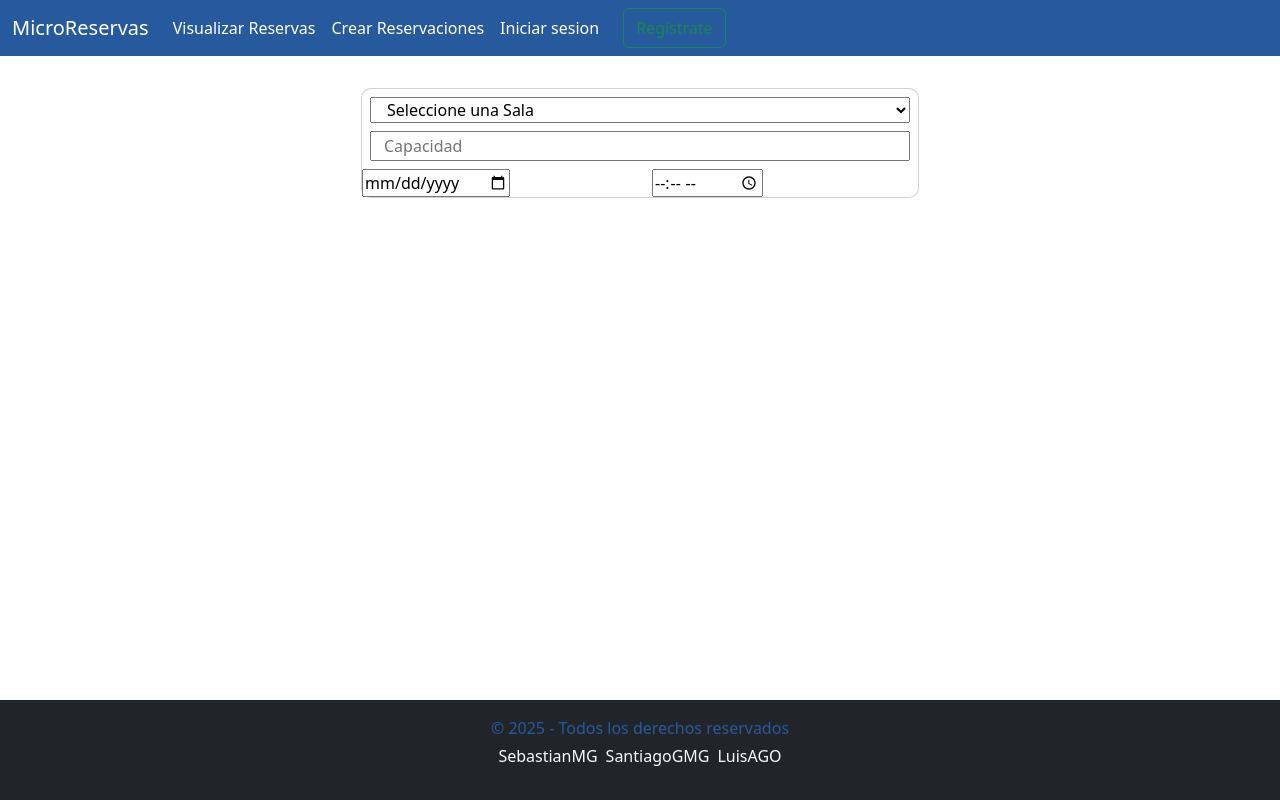
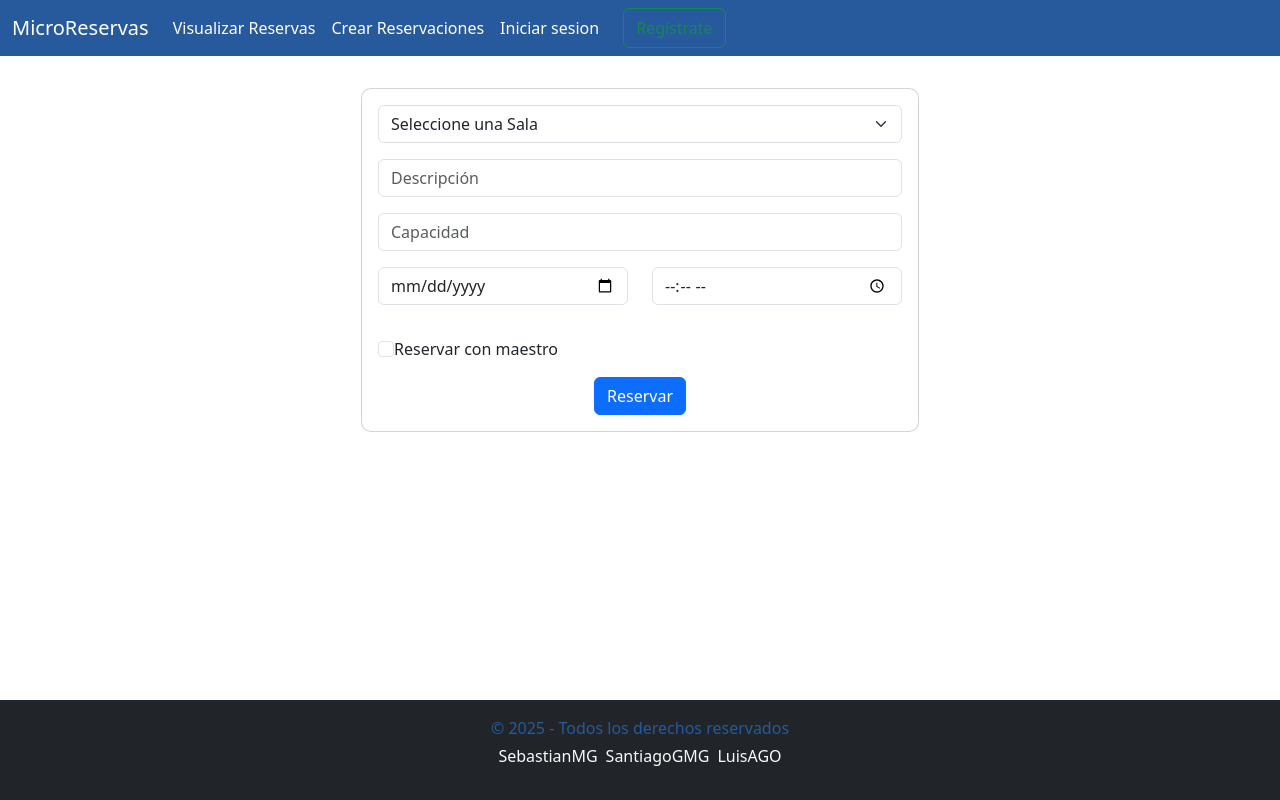
Before and after one commit to SebastianMayG/Frontend-Reservaciones, a Vue app: page /CrearReservacion in a window 1280 px wide. Built offline with nearby package versions, Linux system fonts and the light colour scheme.

Commit message:
feat: :sparkles: Se termino la vista de CrearReservacion

```diff
--- a/package.json
+++ b/package.json
@@ -8,6 +8,11 @@
     "lint": "vue-cli-service lint"
   },
   "dependencies": {
+    "@fullcalendar/core": "^6.1.15",
+    "@fullcalendar/daygrid": "^6.1.15",
+    "@fullcalendar/interaction": "^6.1.15",
+    "@fullcalendar/list": "^6.1.15",
+    "@fullcalendar/timegrid": "^6.1.15",
     "bootstrap": "^5.3.3",
     "core-js": "^3.8.3",
     "vue": "^3.2.13",
--- a/src/view/CrearReservacion.vue
+++ b/src/view/CrearReservacion.vue
@@ -7,15 +7,21 @@ import 'bootstrap/dist/js/bootstrap.bundle.min.js';
 
 export default {
     name: 'CrearReservaciones',
+    data() {
+        return {
+            reservarConMaestro: false, // Estado para el checkbox
+        };
+    }
 };
 </script>
 
 <template>
     <div class="container d-flex justify-content-center">
-        <div class='card w-50 bordes'>
+        <div class='card p-3 w-50 bordes'>
             <form action="crear_reservacion" method="post">
-                <div class='row m-2'>
-                    <select name="nameSala" id="nameSala" required>
+                <div class="row mb-3">
+                    <div class="col-12">
+                        <select class="form-select" name="nameSala" id="nameSala" required>
                             <option value="" disabled selected>Seleccione una Sala</option>
                             <option value="CIC Sala 1">CIC Sala 1</option>
                             <option value="CIC Sala 2">CIC Sala 2</option>
@@ -24,22 +30,47 @@ export default {
                             <option value="CIC Sala de actos">CIC Sala de actos</option>
                         </select>
                     </div>
-                <div class='row m-2'>
-                    <input type="number" id="capacidad" name="capacidad" placeholder="Capacidad" required>
                 </div>
-                <div class='row'>
-                    <div class="col-6">
-                        <input type="date" id="fecha" name="fecha" placeholder="Fecha" required>
+                <div class='row mb-3'>
+                    <div class="col-12">
+                        <input type="text" class="form-control" id="descripcion" name="descripcion" placeholder="Descripción" required>
                     </div>
-                    <div class="col-6">
-                        <input type="time" id="hora" name="hora" placeholder="Hora" required>
                 </div>
-
+                <div class='row mb-3'>
+                    <div class="col-12">
+                        <input type="number" class="form-control" id="capacidad" name="capacidad" placeholder="Capacidad" required>
                     </div>
-
+                </div>
+                <div class='row mb-3'>
+                    <div class="col-12 col-md-6 mb-3">
+                        <input type="date" id="fecha" class="form-control" name="fecha" placeholder="Fecha" required>
+                    </div>
+                    <div class="col-12 col-md-6 mb-3">
+                        <input type="time" id="hora" class="form-control" name="hora" placeholder="Hora" required>
+                    </div>
+                </div>
+                <div class='row mb-3'>
+                    <div class="col-12">
+                        <input class="form-check-input" type="checkbox" value="" id="reservarConMaestro" v-model="reservarConMaestro">
+                        <label class="form-check-label" for="reservarConMaestro">
+                            Reservar con maestro
+                        </label>
+                    </div>
+                </div>
+                <div class='row mb-3' v-if="reservarConMaestro">
+                    <div class="col-12">
+                        <select class="form-select" name="nombreDelMaestro" id="nombreDelMaestro" required>
+                            <option value="" disabled selected>Nombre del profesor</option>
+                            <option value="Maestro 1">Maestro 1</option>
+                            <option value="Maestro 2">Maestro 2</option>
+                            <option value="Maestro 3">Maestro 3</option>
+                        </select>
+                    </div>
+                </div>
+                <div class="text-center">
+                    <button type="submit" class="btn btn-primary">Reservar</button>
+                </div>
             </form>
-
-
         </div>
     </div>
 
```
Also changed, not shown: 1 other file (tests, documents, lock files or other folders). Lines whose indentation alone changed are shown as unchanged.
